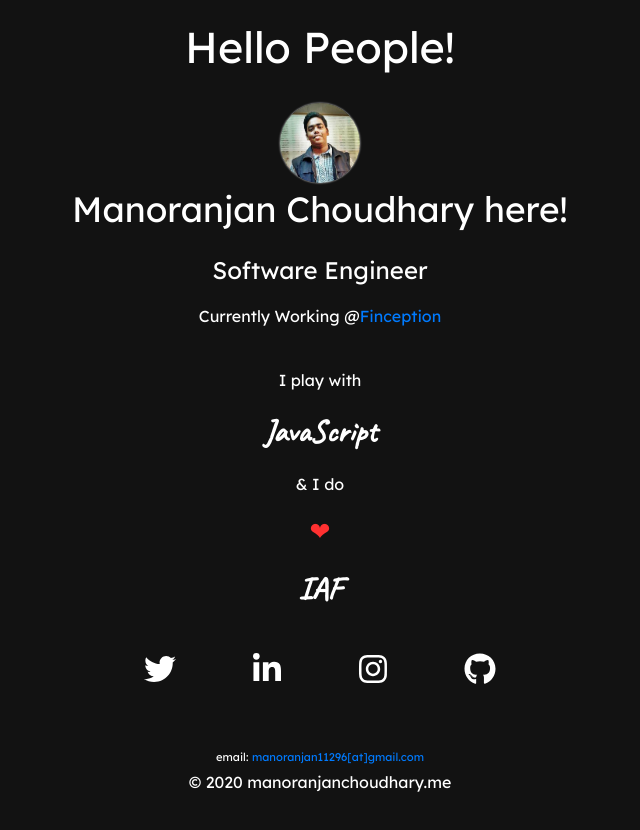
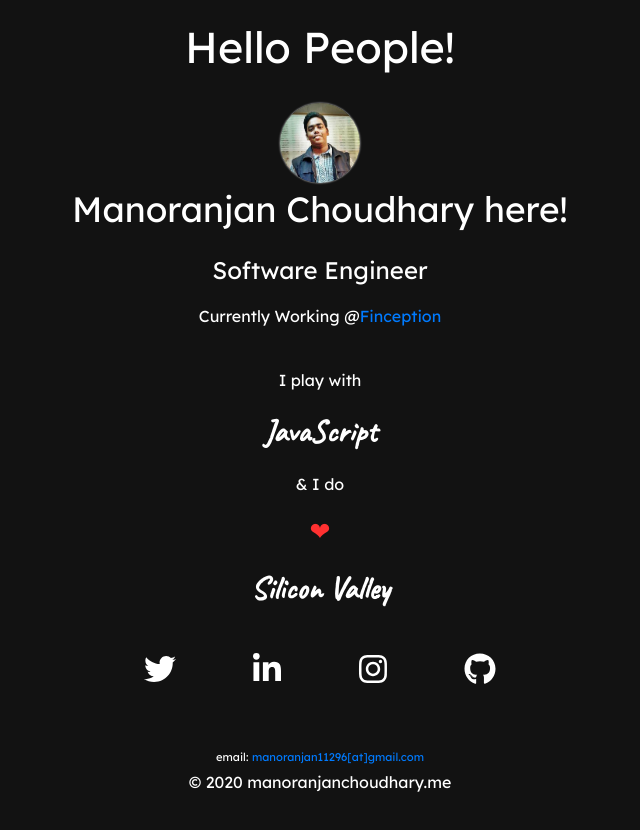
Before and after one commit to monu11296/manoranjanchoudhary.me, a React (Create React App) app: page / in a window 1280 px wide. Shown: the whole page, without its empty margins (320-960 px from the left). Built offline with nearby package versions, Linux system fonts and the light colour scheme.

Commit message:
changed text interval time

```diff
--- a/src/components/love.tsx
+++ b/src/components/love.tsx
@@ -71,7 +71,7 @@ const Love: React.FC = () => {
 
     useInterval(() => {
         generate_random()
-    }, 2000)
+    }, 1000)
 
 
     const generate_random = async () => {
```
